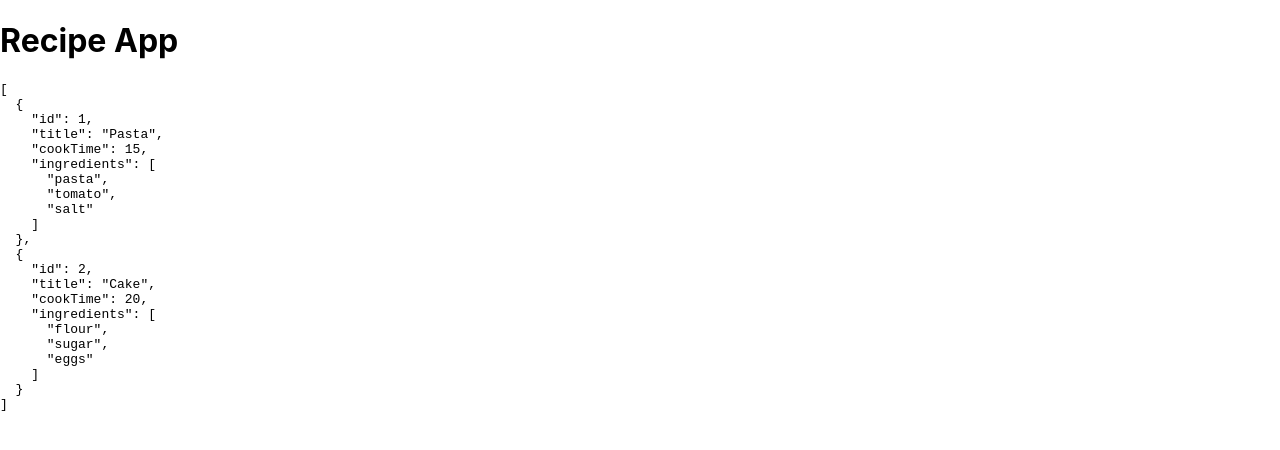
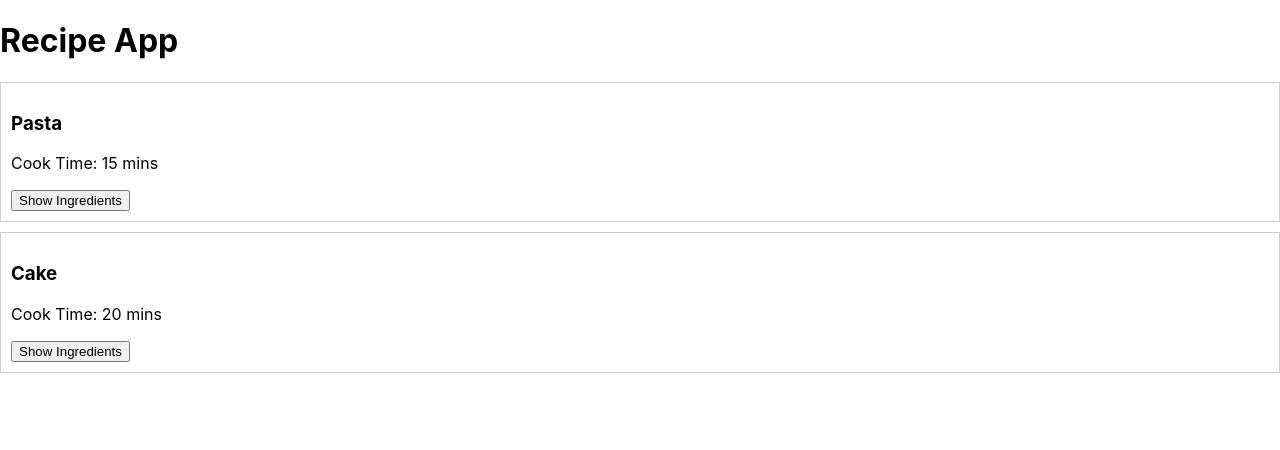
Before and after one commit to alanambrosedev/super-octo-fishstick, a React (Create React App) app: page / in a window 1280 px wide. Shown: the top 450 px of the page. Built offline with nearby package versions, Linux system fonts and the light colour scheme.

Commit message:
Implement RecipeCard component to display individual recipe details

```diff
--- a/src/App.js
+++ b/src/App.js
@@ -1,10 +1,18 @@
+import RecipeCard from "./components/RecipeCard";
 import recipes from "./data/recipe";
 
 function App() {
   return (
     <div>
       <h1>Recipe App</h1>
-      <pre>{JSON.stringify(recipes, null, 2)}</pre>
+      {recipes.map((item) => (
+        <RecipeCard
+          key={item.id}
+          title={item.title}
+          cookTime={item.cookTime}
+          ingredients={item.ingredients}
+        ></RecipeCard>
+      ))}
     </div>
   );
 }
--- /dev/null
+++ b/src/components/RecipeCard.jsx
@@ -0,0 +1,36 @@
+import { useState } from "react";
+
+function RecipeCard({ title, cookTime, ingredients }) {
+  const [showIngredients, setShowIngredients] = useState(false);
+  function toggleIngredients() {
+    setShowIngredients(!showIngredients);
+  }
+  return (
+    <div
+      style={{
+        border: "1px solid #ccc",
+        padding: "10px",
+        marginBottom: "10px",
+      }}
+    >
+      <h3>{title}</h3>
+      <p>Cook Time: {cookTime} mins</p>
+      <button onClick={toggleIngredients}>
+        {showIngredients ? "Hide Ingredients" : "Show Ingredients"}
+      </button>
+      {showIngredients && (
+        <>
+          <br />
+          <strong>Ingredients:</strong>
+          <ul>
+            {ingredients.map((item, index) => (
+              <li key={index}>{item}</li>
+            ))}
+          </ul>
+        </>
+      )}
+    </div>
+  );
+}
+
+export default RecipeCard;
```
